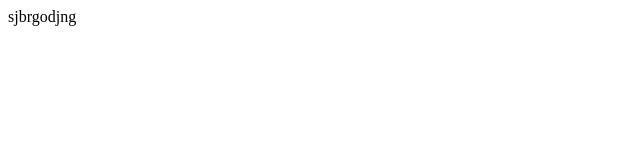
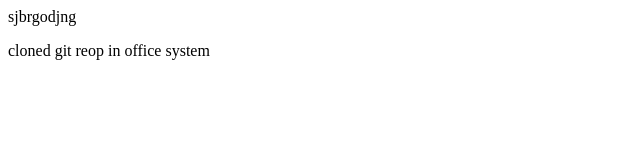
Before and after one commit to Sim-ran-CHAUHAN/project-css, a plain HTML site: page index.html in a window 1280 px wide. Shown: the whole page, without its empty margins (0-640 px from the left). Drawn offline with Linux system fonts and the light colour scheme.

Commit message:
cloned in ecotech

```diff
--- a/index.html
+++ b/index.html
@@ -1 +1,2 @@
 <p>sjbrgodjng</p>
+<P>cloned git reop in office system</P>
```
